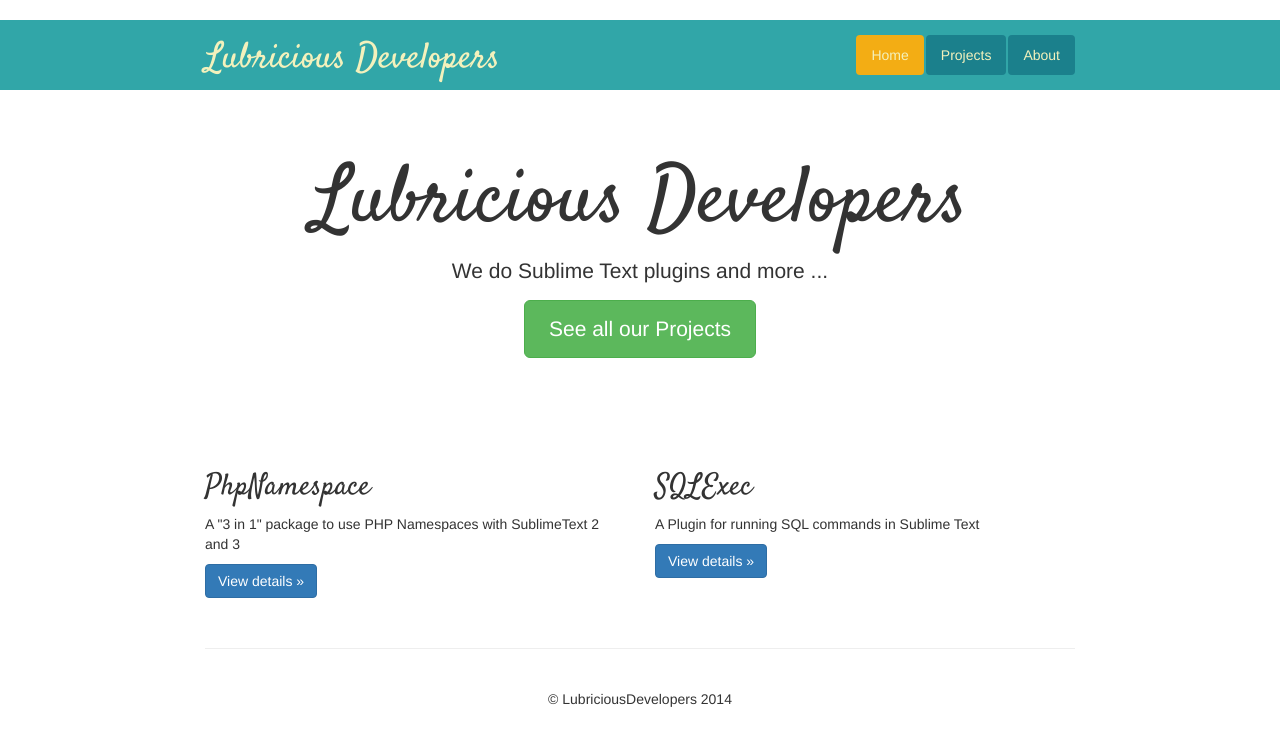
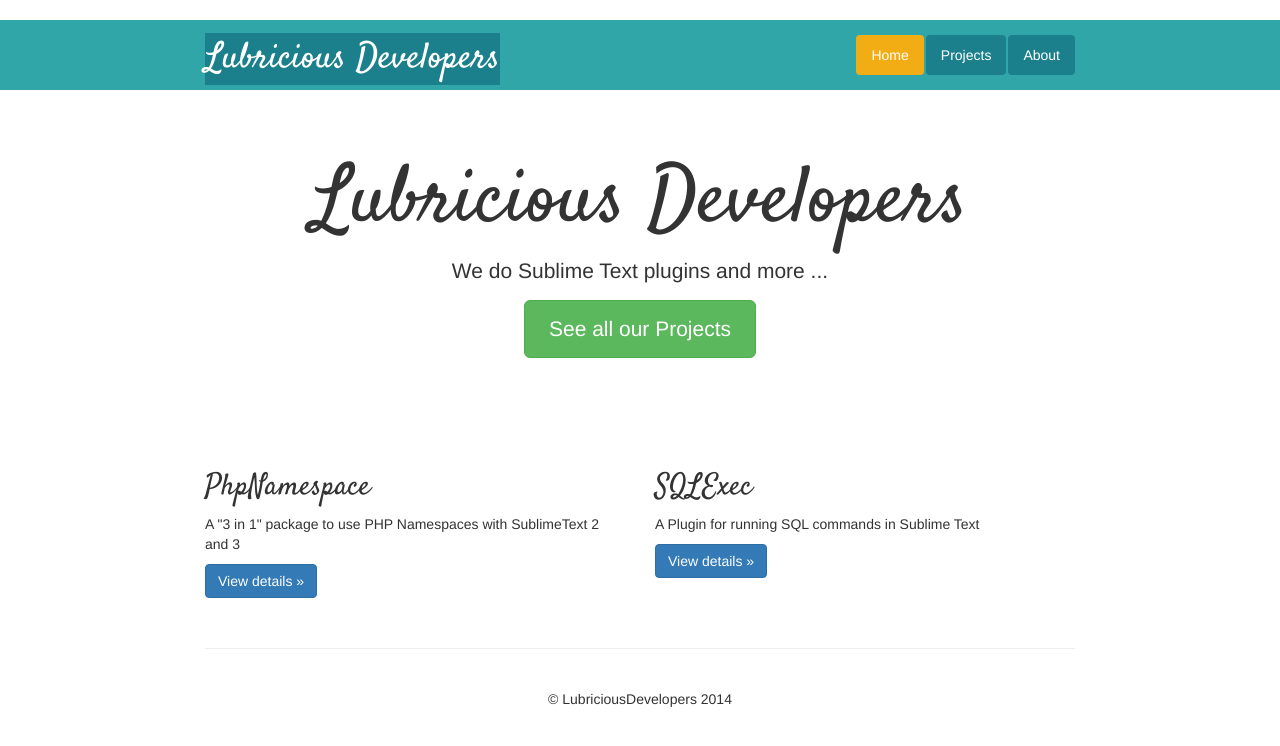
Before and after one commit to LubriciousDevelopers/lubriciousdevelopers.github.io, a Jekyll site: the page built from index.html, in a window 1280 px wide. Shown: the top 746 px of the page. Built offline with Jekyll 4.4.1, drawn with Linux system fonts in a browser that asks for light colours; nearby versions of some CDN libraries.

Commit message:
Change header

```diff
--- a/_includes/header.html
+++ b/_includes/header.html
@@ -5,6 +5,6 @@
             <li{% if page.title == 'Projects' %} class="active"{% endif %}><a href="/projects.html">Projects</a></li>
             <li{% if page.title == 'About' %} class="active"{% endif %}><a href="/about.html">About</a></li>
         </ul>
-        <h1>{{ site.title }}</h1>
+        <h1><a href="/">{{ site.title }}</a></h1>
     </div>
 </div>
--- a/css/styles.css
+++ b/css/styles.css
@@ -31,7 +31,7 @@
 
 div.header {
     background-color: #31A6A8;
-    color: #F3F1BC;
+    color: #FFF;
 }
 
 div.header .nav-pills {
@@ -39,10 +39,10 @@
 }
 
 div.header .nav-pills > li.active > a, div.header .nav-pills > li.active > a:hover, div.header .nav-pills > li.active > a:focus {
-    color: #F3F1BC;
+    color: #FFF;
     background-color: #F3AD14;
 }
 div.header a, div.header .nav > li > a:hover {
-    color: #F3F1BC;
+    color: #FFF;
     background-color: #1B808C;
 }
```
